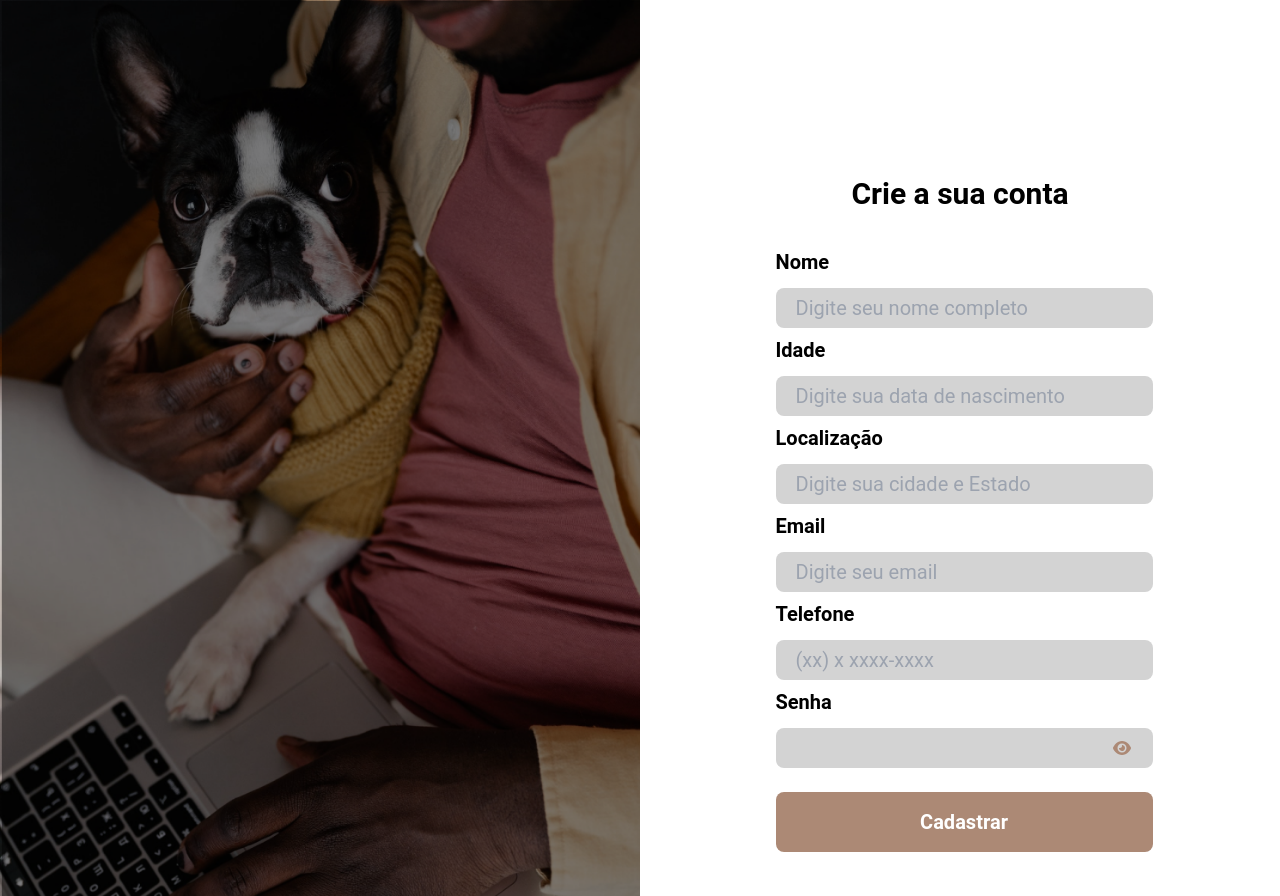
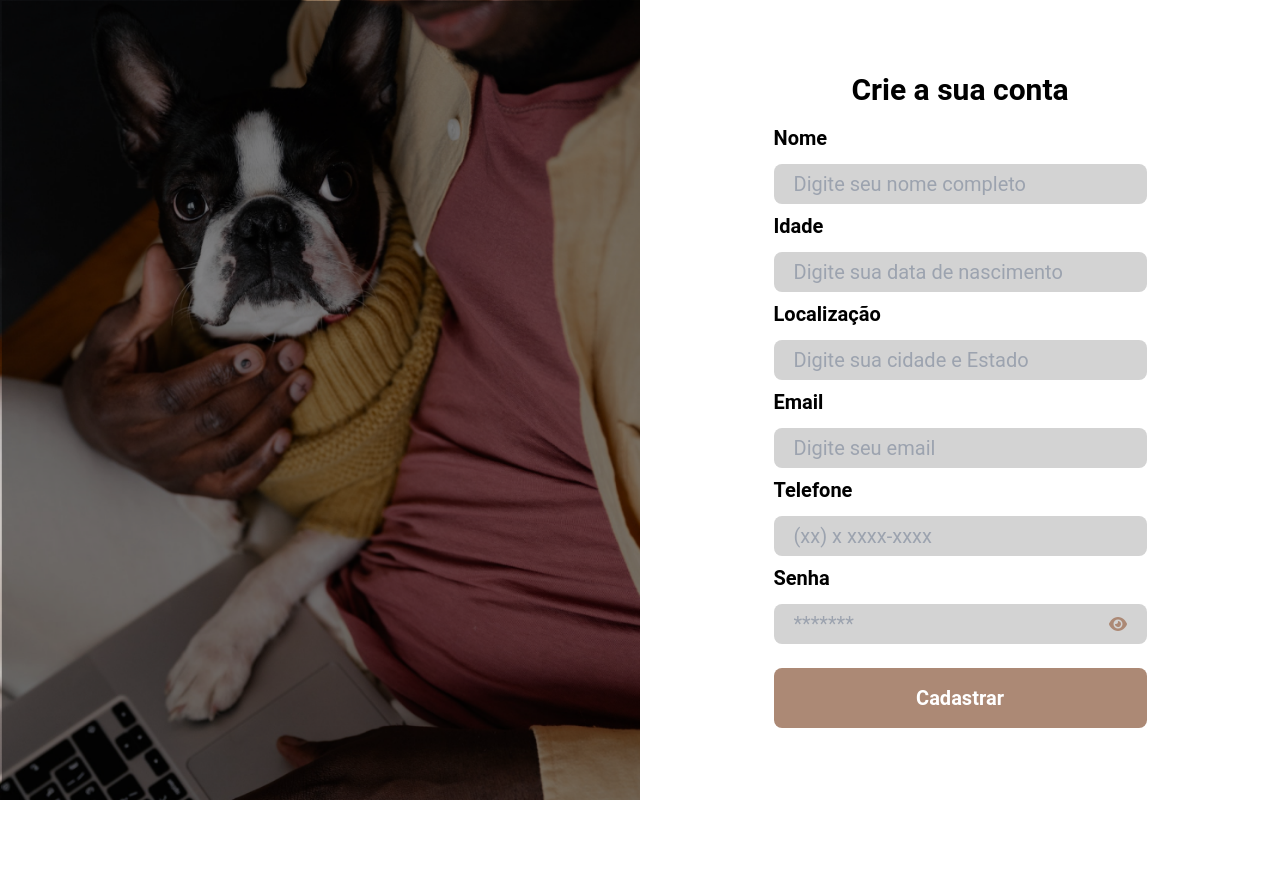
Before and after one commit to anagdinizp/projetoTD, a React (Vite) app: page /cadastro in a window 1280 px wide. After the commit the page ends 800 px from the top, so only its background shows below. Built offline with nearby package versions, Linux system fonts and the light colour scheme.

Commit message:
Corrigindo o css da página de cadastro

```diff
--- a/src/pages/Subscribe/index.tsx
+++ b/src/pages/Subscribe/index.tsx
@@ -4,14 +4,15 @@ import { Button } from "../../components/Button";
 import { Input } from "../../components/Input";
 import { useToast } from "../../components/Toast";
 import { ContainerTwoSides} from "../Login/style";
+import UserApi from "../../services/user";
 import {
   DogSideSubscribe,
   FormSubscribe,
-  FormSubscribeContainer,
   SubscribeForm,
   SubscribeTittle,
   WhiteSide,
 } from "./style";
+import { authenticate } from "../../authorizations/Auth";
 
 export function Subscribe() {
   const [name, setName] = useState("");
@@ -34,19 +35,23 @@ export function Subscribe() {
 
   const subscription = async (event: FormEvent) => {
     event.preventDefault();
-
-    if (!!name && !!age && !!locale && !!email && !!password && !!telephone)
-      navigate("/inicio");
-    else showToast("Tem algo errado no seu cadastro!", "red");
+    if ((/\S+@\S+\.\S+/.test(email)) && !!password && !!age && !!locale && !!telephone) {
+      UserApi.login({ email, password })
+        .then((res: { data: { token: any, id: string; name:string; } }) => {
+          const { token } = res.data;
+          authenticate(token);
+          console.log(token)
+          showToast("Conta válida!", "green");
+          navigate("/inicio");
+        })
+    } else showToast("Houve um problema ao entrar na sua conta!", "red");
   };
 
   return (
     <ContainerTwoSides>
       <DogSideSubscribe />
       <WhiteSide>
-        <SubscribeForm>
           <SubscribeTittle>Crie a sua conta</SubscribeTittle>
-          <FormSubscribeContainer>
             <FormSubscribe onSubmit={subscription}>
               <Input
                 title="Nome"
@@ -86,14 +91,13 @@ export function Subscribe() {
               <Input
                 title="Senha"
                 inputStyle="primary"
+                placeholder="*******"
                 value={password}
                 setState={setPassword}
                 password
               />
               <Button buttonStyle={"primary"}>Cadastrar</Button>
             </FormSubscribe>
-          </FormSubscribeContainer>
-        </SubscribeForm>
       </WhiteSide>
     </ContainerTwoSides>
   );
--- a/src/pages/Subscribe/style.tsx
+++ b/src/pages/Subscribe/style.tsx
@@ -21,11 +21,10 @@ export const WhiteSide = styled.div`
   background-color: white;
   background-size: cover;
   min-height: 100vh;
-  margin-top: 5rem;
-  @media ${point.tablet} {
-    display: block;
-    margin-top: 6rem;
-}
+  display: flex;
+  flex-direction: column;
+  justify-content: center;
+  align-items: center;
 `;
 
 export const SubscribeForm = styled.div`
@@ -33,7 +32,6 @@ export const SubscribeForm = styled.div`
   margin: auto;
   width: fit-content;
   height: fit-content;
-  border-radius: 0.75rem;
   display: flex;
   flex-direction: column;
   justify-content: center;
@@ -41,7 +39,6 @@ export const SubscribeForm = styled.div`
 `;
 
 export const SubscribeTittle = styled.strong`
-  margin-top: 5rem;
   color: black;
   font-size: 1.875rem;
   line-height: 2.25rem;
@@ -50,16 +47,8 @@ export const SubscribeTittle = styled.strong`
   text-align: center;
 `;
 
-export const FormSubscribeContainer = styled.div`
-  margin: auto;
-  padding: 1.25rem;
-`;
-
 export const FormSubscribe = styled.div`
   display: flex;
   flex-direction: column;
   gap: 0.5rem;
-  width: 100%;
-  height: 100%;
-  margin-left: 0.25rem;
 `;
```
